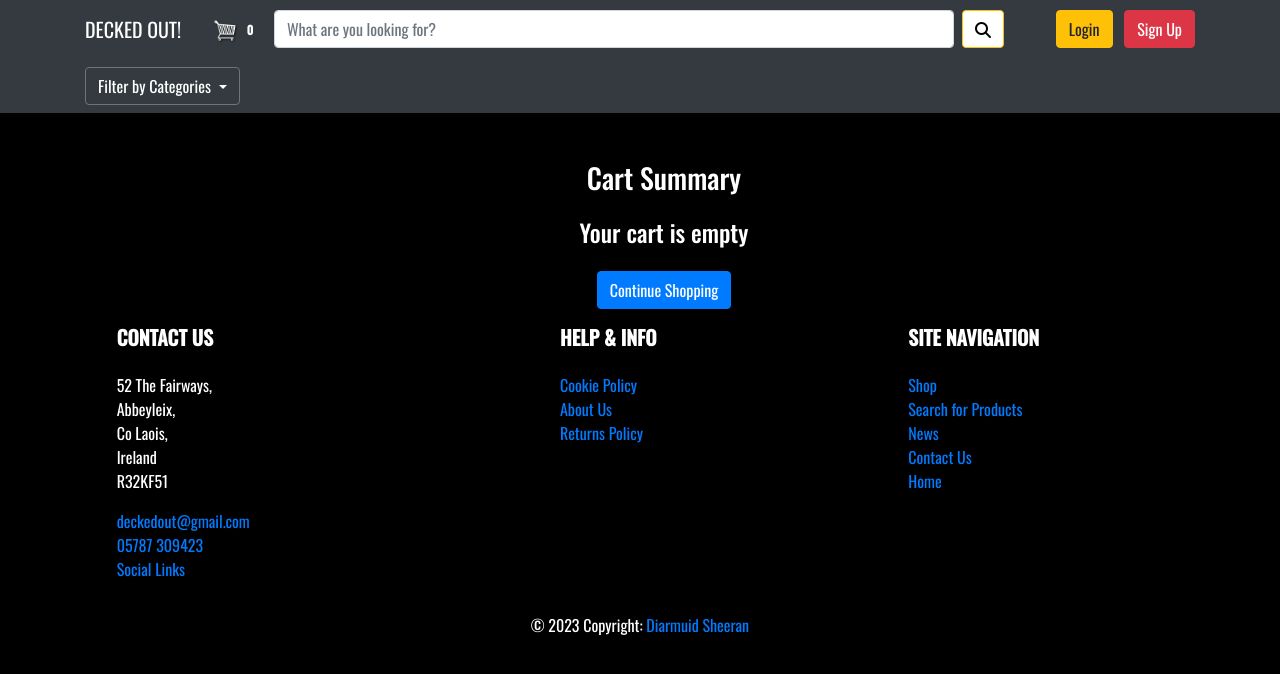
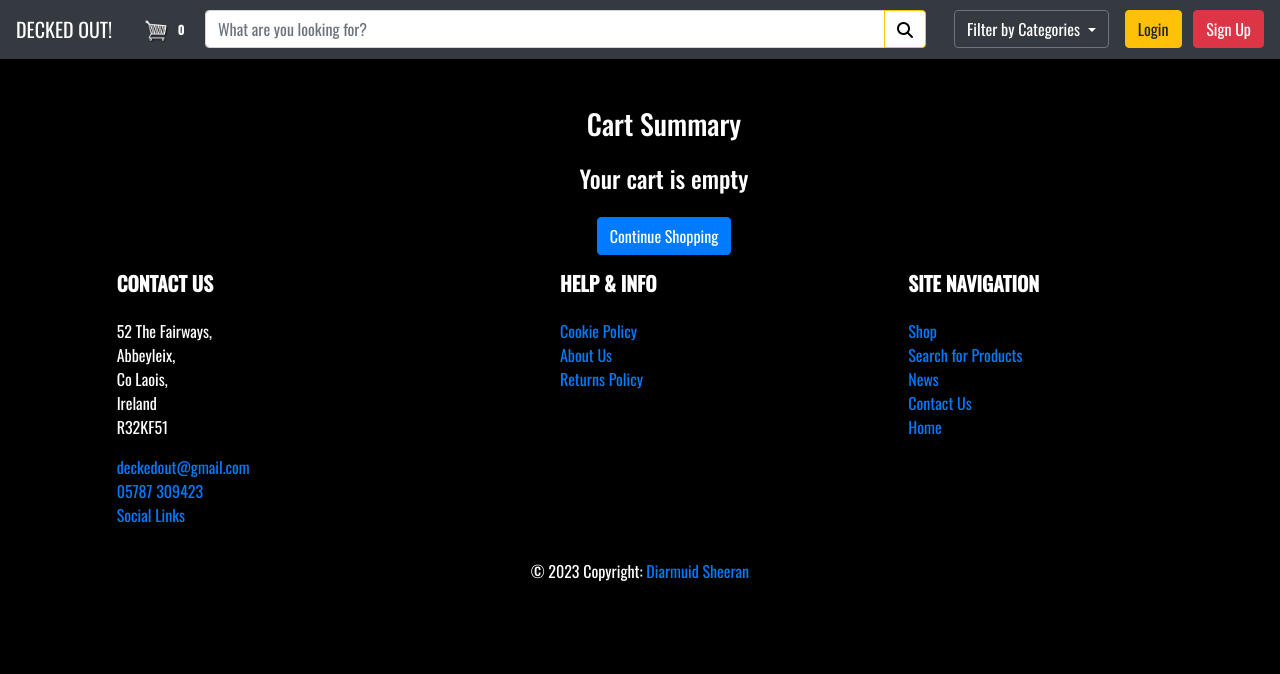
Before and after one commit to DiarmuidSheeran/decked-out-tcg-store-pp-5, a Django app: page /cart/cart_summary/ in a window 1280 px wide. Shown: the top 674 px of the page. Run offline with Django 4.2, Linux system fonts and the light colour scheme; data comes from the database, SQL or seed files in the repository; some libraries are stand-ins or nearby versions.

Commit message:
update nav bar styling

```diff
--- a/decked_out_tcg_store/store/templates/nav.html
+++ b/decked_out_tcg_store/store/templates/nav.html
@@ -2,7 +2,6 @@
 
 <div class="navbar-row">
     <nav class="navbar navbar-expand-lg navbar-dark bg-dark">
-        <div class="container">
 
             <a class="navbar-brand" href="{% url 'landing' %}">DECKED OUT!</a>
 
@@ -16,11 +15,15 @@
                 <span class="navbar-toggler-icon"></span>
             </button>
 
-            <form class="form-inline my-2 my-lg-0" action="{% url 'product_search' %}" method="get">
-                <input class="form-control mr-sm-2" id="search-bar" type="search" placeholder="What are you looking for?" aria-label="Search" name="search_query">
-                <button class="btn btn-outline-warning" type="submit" style="background-color: #fff">
-                    <i class="fa-solid fa-magnifying-glass" style="color: #000; background-color: #fff"></i>
-                </button>
+            <form class="mx-auto form-inline my-2 my-lg-0" action="{% url 'product_search' %}" method="get">
+                <div class="input-group" style="width: max-content;">
+                    <input class="form-control" id="search-bar" type="search" placeholder="What are you looking for?" aria-label="Search" name="search_query">
+                    <div class="input-group-append">
+                        <button class="btn btn-outline-warning" type="submit" style="background-color: #fff">
+                            <i class="fa-solid fa-magnifying-glass" style="color: #000;"></i>
+                        </button>
+                    </div>
+                </div>
             </form>
 
 
@@ -30,6 +33,18 @@
 
             <div class="collapse navbar-collapse" id="navbarNav">
                 <ul class="navbar-nav ml-auto">
+                    <li>
+                        <div class="dropdown">
+                            <button class="btn btn-secondary dropdown-toggle bg-dark mr-3" type="button" id="categoryDropdown" data-toggle="dropdown" aria-haspopup="true" aria-expanded="false">
+                                Filter by Categories
+                            </button>
+                            <div class="dropdown-menu" aria-labelledby="categoryDropdown" style="width: 100%;">
+                                {% for category in categories %}
+                                <a class="dropdown-item" href="{% url 'product_list' %}?category={{ category.id }}">{{ category.name }}</a>
+                                {% endfor %}
+                            </div>
+                        </div>
+                    </li>
 
                     <li class="nav-item">
                         {% if user.is_anonymous %}
@@ -42,22 +57,6 @@
                     </li>
                 </ul>
             </div>
-        </div>
+
     </nav>
 </div>
-<div class="navbar-row">
-    <nav class="navbar navbar-expand-lg navbar-dark bg-dark">
-        <div class="container">
-            <div class="dropdown">
-                <button class="btn btn-secondary dropdown-toggle bg-dark" type="button" id="categoryDropdown" data-toggle="dropdown" aria-haspopup="true" aria-expanded="false">
-                    Filter by Categories
-                </button>
-                <div class="dropdown-menu" aria-labelledby="categoryDropdown" style="width: 100%;">
-                    {% for category in categories %}
-                    <a class="dropdown-item" href="{% url 'product_list' %}?category={{ category.id }}">{{ category.name }}</a>
-                    {% endfor %}
-                </div>
-            </div>
-        </div>
-    </nav>
-</div>
```
